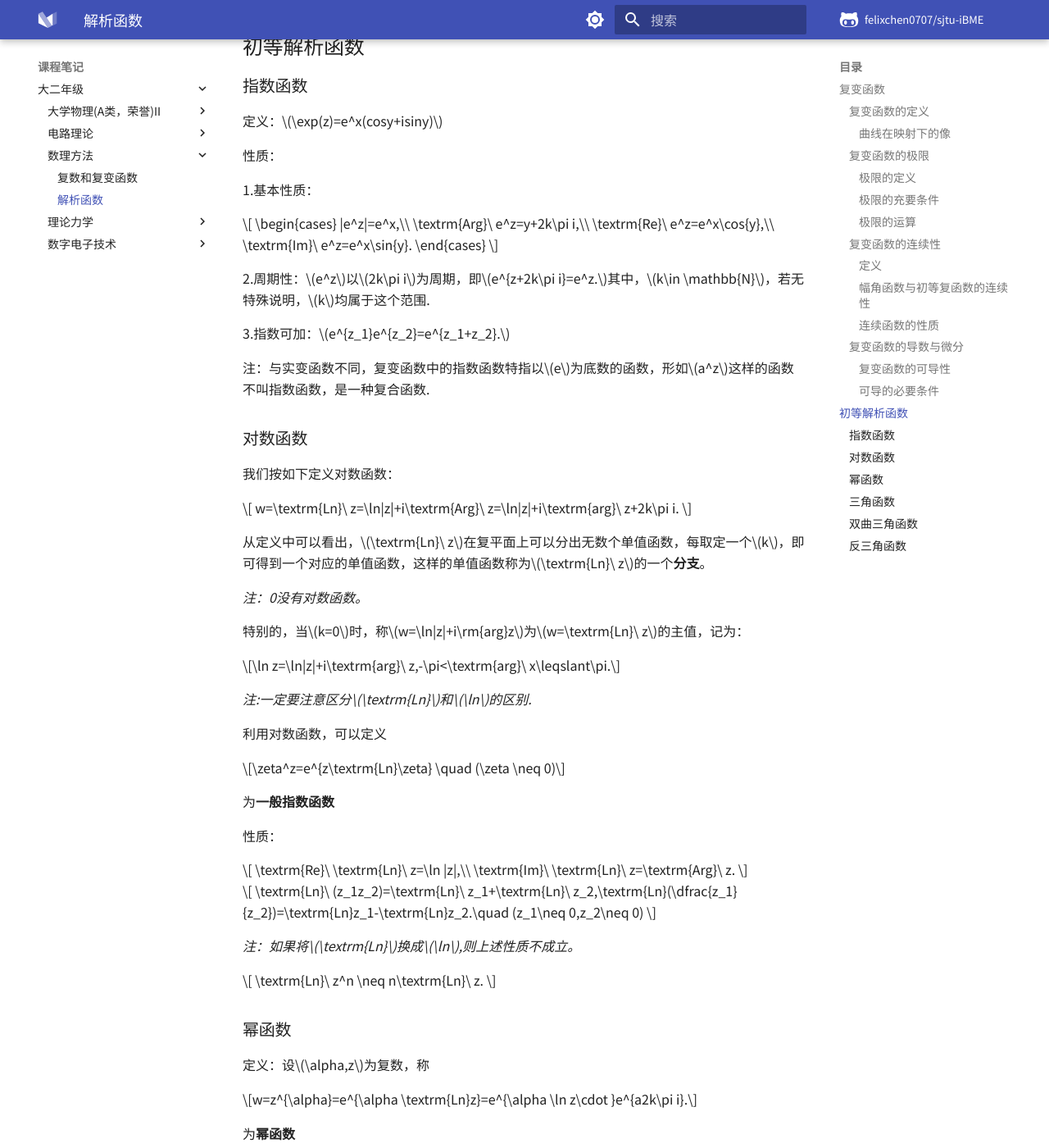
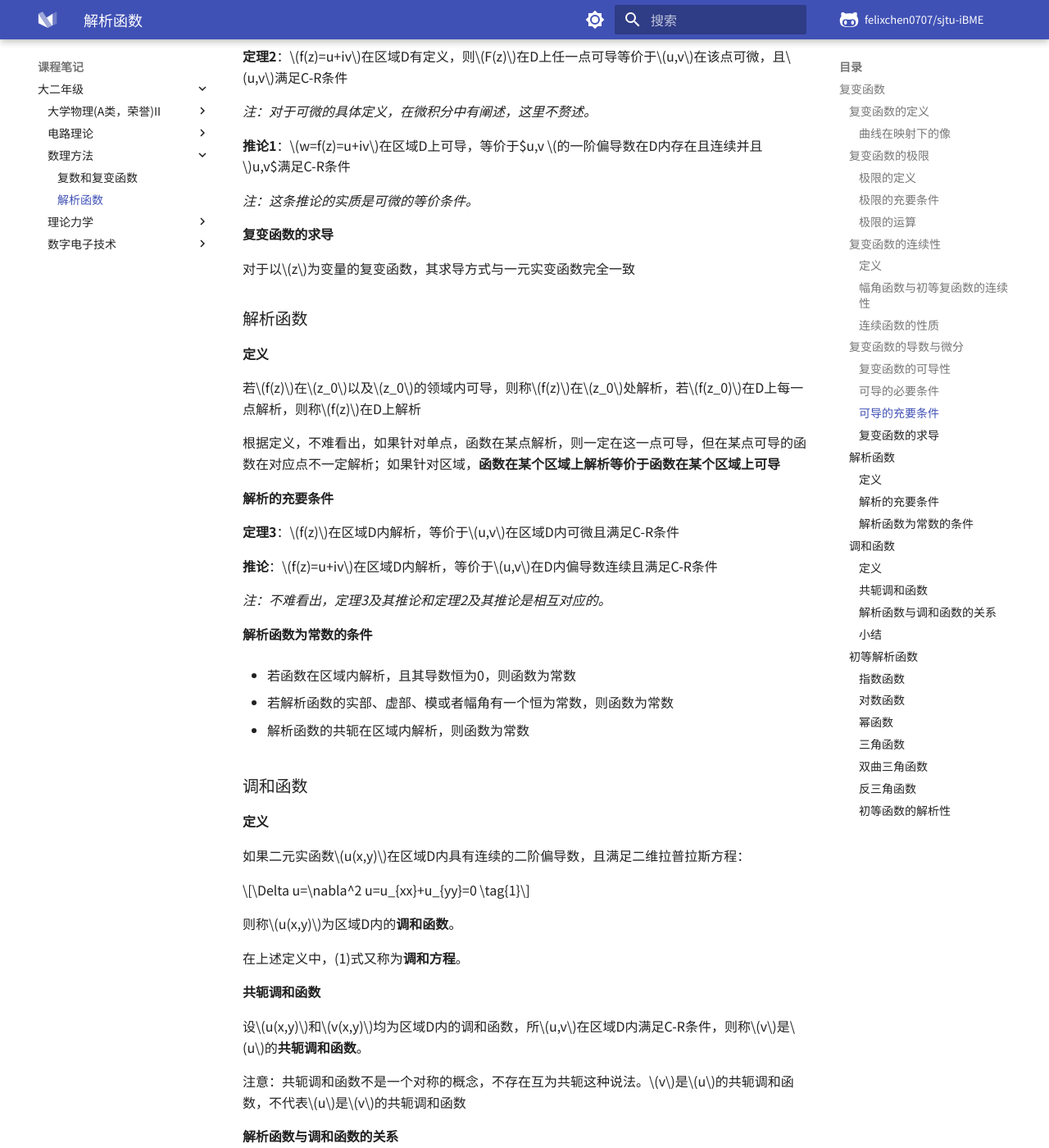
Before and after one commit to glimmeringlight/sjtu-notes, an MkDocs documentation site: the page built from docs/notes/grade2/MATH1206/002.md, in a window 1280 px wide and 1400 px high, scrolled down 3331 px. Shown: the whole window at 82% size. Built offline with MkDocs 1.6.1 and Material for MkDocs 9.7.7, drawn with Linux system fonts in a browser that asks for light colours; a script that is not in the unit is left out; comment, search, counter and statistics services are not loaded; some of the changed text lies outside the part shown.

Commit message:
Update 002.md

```diff
--- a/docs/notes/grade2/MATH1206/002.md
+++ b/docs/notes/grade2/MATH1206/002.md
@@ -152,77 +152,132 @@ $$
 \end{cases}
 $$
 
-## 初等解析函数
+#### 可导的充要条件
 
-### 指数函数
+**定理2**：$f(z)=u+iv$在区域D有定义，则$F(z)$在D上任一点可导等价于$u,v$在该点可微，且$u,v$满足C-R条件
 
-定义：$\exp(z)=e^x(cosy+isiny)$
+*注：对于可微的具体定义，在微积分中有阐述，这里不赘述。*
+
+**推论1**：$w=f(z)=u+iv$在区域D上可导，等价于$u,v
+$的一阶偏导数在D内存在且连续并且$u,v$满足C-R条件
+
+*注：这条推论的实质是可微的等价条件。*
+
+#### 复变函数的求导
+
+对于以$z$为变量的复变函数，其求导方式与一元实变函数完全一致
+
+### 解析函数
+
+#### 定义
+
+若$f(z)$在$z_0$以及$z_0$的领域内可导，则称$f(z)$在$z_0$处解析，若$f(z_0)$在D上每一点解析，则称$f(z)$在D上解析
+
+根据定义，不难看出，如果针对单点，函数在某点解析，则一定在这一点可导，但在某点可导的函数在对应点不一定解析；如果针对区域，**函数在某个区域上解析等价于函数在某个区域上可导**
+
+#### 解析的充要条件
+
+**定理3**：$f(z)$在区域D内解析，等价于$u,v$在区域D内可微且满足C-R条件
+
+**推论**：$f(z)=u+iv$在区域D内解析，等价于$u,v$在D内偏导数连续且满足C-R条件
+
+*注：不难看出，定理3及其推论和定理2及其推论是相互对应的。*
+
+#### 解析函数为常数的条件
+
++ 若函数在区域内解析，且其导数恒为0，则函数为常数
+
++ 若解析函数的实部、虚部、模或者幅角有一个恒为常数，则函数为常数
+
++ 解析函数的共轭在区域内解析，则函数为常数
+
+### 调和函数
+
+#### 定义
+
+如果二元实函数$u(x,y)$在区域D内具有连续的二阶偏导数，且满足二维拉普拉斯方程：
+
+$$\Delta u=\nabla^2 u=u_{xx}+u_{yy}=0 \tag{1}$$
+
+则称$u(x,y)$为区域D内的**调和函数**。
+
+在上述定义中，(1)式又称为**调和方程**。
+
+#### 共轭调和函数
+
+设$u(x,y)$和$v(x,y)$均为区域D内的调和函数，所$u,v$在区域D内满足C-R条件，则称$v$是$u$的**共轭调和函数**。
+
+注意：共轭调和函数不是一个对称的概念，不存在互为共轭这种说法。$v$是$u$的共轭调和函数，不代表$u$是$v$的共轭调和函数
+
+#### 解析函数与调和函数的关系
+
+**定理4**：若$f(z)$在D内解析，则$u,v$在D内调和且满足C-R条件
+
+注：上述定理表述了解析的必要条件，反向来看是不成立的。
+
+**定理4.1**：若$u(x,y)$是单连通区域D内的调和函数，则一定可以找到它的共轭调和函数$v(x,y)$，使$f(z)=u(x,y)+iv(x,y)$成为D内的解析函数，而且这样的$v$有无穷多个
+
+*注：上述定理的证明运用了全微分条件，详细见课本。*
+
+**定理5**：$f(z)$在区域D内解析，等价于$v$是$u$的共轭调和函数
+
+#### 小结
+
+从复变函数求导到调和函数，一共有5条十分重要的定理，以及一些重要的等价条件，将其形象的展示于下图中：
+
+![https://i.imgtg.com/2022/09/28/mbh5B.jpg]
+
+### 初等解析函数
+
+#### 指数函数
+
+定义：$exp(z)=e^x(cosy+isiny)$
 
 性质：
 
-1.基本性质：
+1.基本性质：$|e^z|=e^x,\rm{Arg}e^z=y+2k\pi i,\rm{Re}e^z=e^x\cos{y},\rm{Im}e^z=e^x\sin{y}$
 
-$$
-\begin{cases}
-|e^z|=e^x,\\
-\textrm{Arg}\ e^z=y+2k\pi i,\\
-\textrm{Re}\ e^z=e^x\cos{y},\\
-\textrm{Im}\ e^z=e^x\sin{y}.
-\end{cases}
-$$
+2.周期性：$e^z$以$2k\pi i$为周期，即$e^{z+2k\pi i}=e^z$
 
-2.周期性：$e^z$以$2k\pi i$为周期，即$e^{z+2k\pi i}=e^z.$其中，$k\in \mathbb{N}$，若无特殊说明，$k$均属于这个范围.
+3.指数可加：$e^{z_1}e^{z_2}=e^{z_1+z_2}$
 
-3.指数可加：$e^{z_1}e^{z_2}=e^{z_1+z_2}.$
+注：与实变函数不同，复变函数中的指数函数特指以e为底数的函数，形如$a^z$这样的函数不叫指数函数，是一种复合函数
 
-注：与实变函数不同，复变函数中的指数函数特指以$e$为底数的函数，形如$a^z$这样的函数不叫指数函数，是一种复合函数.
+#### 对数函数
 
-### 对数函数
+定义：$w=\rm{Ln}z=ln|z|+i\rm{Arg}z=ln|z|+i\rm{arg}z+2k\pi i$
 
-我们按如下定义对数函数：
-
-$$
-w=\textrm{Ln}\ z=\ln|z|+i\textrm{Arg}\ z=\ln|z|+i\textrm{arg}\ z+2k\pi i.
-$$
-
-从定义中可以看出，$\textrm{Ln}\ z$在复平面上可以分出无数个单值函数，每取定一个$k$，即可得到一个对应的单值函数，这样的单值函数称为$\textrm{Ln}\ z$的一个**分支**。
+从定义中可以看出，$\rm{Ln}z$在复平面上可以分出无数个单值函数，每取定一个$k$，即可得到一个对应的单值函数，这样的单值函数称为$\rm{Ln}z$的一个**分支**。
 
 *注：0没有对数函数。*
 
-特别的，当$k=0$时，称$w=\ln|z|+i\rm{arg}z$为$w=\textrm{Ln}\ z$的主值，记为：
+特别的，当k=0时，称$w=ln|z|+i\rm{arg}z$为$w=\rm{Ln}z$的主值，记为：
 
-$$\ln z=\ln|z|+i\textrm{arg}\ z,-\pi<\textrm{arg}\ x\leqslant\pi.$$
+$$lnz=ln|z|+iargz,-\pi<argx\leqslant\pi$$
 
-*注:一定要注意区分$\textrm{Ln}$和$\ln$的区别.*
+*注:一定要注意区分$Ln和ln$的区别.*
 
 利用对数函数，可以定义
 
-$$\zeta^z=e^{z\textrm{Ln}\zeta} \quad (\zeta \neq 0)$$
+$$\zeta^z=e^{zLn\zeta} \quad (\zeta \neq 0)$$
 
 为**一般指数函数**
 
 性质：
 
-$$
-\textrm{Re}\ \textrm{Ln}\ z=\ln |z|,\\
-\textrm{Im}\ \textrm{Ln}\ z=\textrm{Arg}\ z.
-$$
+1.基本性质$ReLnz=ln|z|,ImLnz=Argz$
 
-$$
-\textrm{Ln}\ (z_1z_2)=\textrm{Ln}\ z_1+\textrm{Ln}\ z_2,\textrm{Ln}(\dfrac{z_1}{z_2})=\textrm{Ln}z_1-\textrm{Ln}z_2.\quad (z_1\neq 0,z_2\neq 0)
-$$
+2.$Ln(z_1z_2)=Lnz_1+Lnz_2,Ln(\frac{z_1}{z_2})=Lnz_1-Lnz_2\quad (z_1\neq 0,z_2\neq 0)$
 
-*注：如果将$\textrm{Ln}$换成$\ln$,则上述性质不成立。*
+*注：如果将Ln换成ln,则上述性质不成立。*
 
-$$
-\textrm{Ln}\ z^n \neq n\textrm{Ln}\ z.
-$$
+3.*$Lnz^n \neq nLnz$
 
-### 幂函数
+#### 幂函数
 
 定义：设$\alpha,z$为复数，称
 
-$$w=z^{\alpha}=e^{\alpha \textrm{Ln}z}=e^{\alpha \ln z\cdot }e^{a2k\pi i}.$$
+$$w=z^{\alpha}=e^{\alpha Lnz}=e^{\alpha lnz\cdot }e^{ak\pi i}$$
 
 为**幂函数**
 
@@ -230,15 +285,15 @@ $$w=z^{\alpha}=e^{\alpha \textrm{Ln}z}=e^{\alpha \ln z\cdot }e^{a2k\pi i}.$$
 
 幂函数在指数取一些特殊值时，可以变为有限分支的函数
 
-1.当$\alpha=n$($n$为正整数)时，$w=z^{\alpha}=z^n$为单值函数，就是基本的乘方运算结果
+1.当$\alpha=n(n为正整数)$时，$w=z^{\alpha}=z^n$为单值函数，就是基本的乘方运算结果
 
-2.当$\alpha=-n$($n$为正整数)时，与上式类似的，也是一个单值函数
+2.当$\alpha=-n(n为正整数)$时，与上式类似的，也是一个单值函数
 
-3.当$\alpha=\dfrac{1}{n}$($n$为正整数)时,相当于开方运算，此时是一个n值函数
+3.当$\alpha=\frac{1}{n}(n为正整数)$时,相当于开方运算，此时是一个n值函数
 
-4.当$\alpha=\dfrac{m}{n}$($\dfrac{m}{n}$为有理数)时，相当于乘方之后的开方运算，也是一个n值函数
+4.当$\alpha=\frac{m}{n}(\frac{m}{n}为有理数)$时，相当于乘方之后的开方运算，也是一个n值函数
 
-### 三角函数
+#### 三角函数
 
 定义：对于任意复数$z$，称
 
@@ -252,7 +307,7 @@ $$\sin z=\frac{e^{iz}-e^{-iz}}{2i},\cos z=\frac{e^{iz}+e^{-iz}}{2}$$
 
 **奇偶性**：正弦函数为奇函数，余弦函数为偶函数
 
-**周期性**：均以$2\pi$为周期，且正弦函数在$z=k\pi$时为0，余弦函数在$z=\dfrac{\pi}{2}+k\pi$处为0
+**周期性**：均以$2\pi$为周期，且正弦函数在$z=k\pi$时为0，余弦函数在$z=\frac{\pi}{2}+k\pi$处为0
 
 **欧拉公式形式**：$\cos z+i\sin z=e^{iz}$
 
@@ -260,7 +315,7 @@ $$\sin z=\frac{e^{iz}-e^{-iz}}{2i},\cos z=\frac{e^{iz}+e^{-iz}}{2}$$
 
 复数域上的其他三角函数，可以利用正弦与余弦以实数域上相同的方式进行定义，不仅如此，**实数域上三角函数满足的运算，在复数域上依旧成立**
 
-### 双曲三角函数
+#### 双曲三角函数
 
 定义：对于任意复数$z$，称
 
@@ -280,14 +335,12 @@ $$\cos iz=\cosh z,\cosh iz=\cos z$$
 
 **奇偶性**：$\cosh z$为偶函数，$\sinh z$为奇函数
 
-### 反三角函数
+#### 反三角函数
 
-定义：称
+定义：称$w=Arcsin z=-iLn(iz\pm\sqrt{1-z^2})$为反正弦函数，称$w=Arccos z=-iLn(z\pm\sqrt{z^2-1})$为三角余弦函数
 
-$$w=\textrm{Arcsin}\ z=-i\textrm{Ln}\ (iz\pm\sqrt{1-z^2})$$
+#### 初等函数的解析性
 
-为反正弦函数，称
+指数函数与三角函数在整个复平面上解析，而对数函数和幂函数在割破的平面上解析
 
-$$w=\textrm{Arccos}\ z=-i\textrm{Ln}\ (z\pm\sqrt{z^2-1})$$
-
-为反三角余弦函数.
+非初等函数一般都是不解析的。
```
